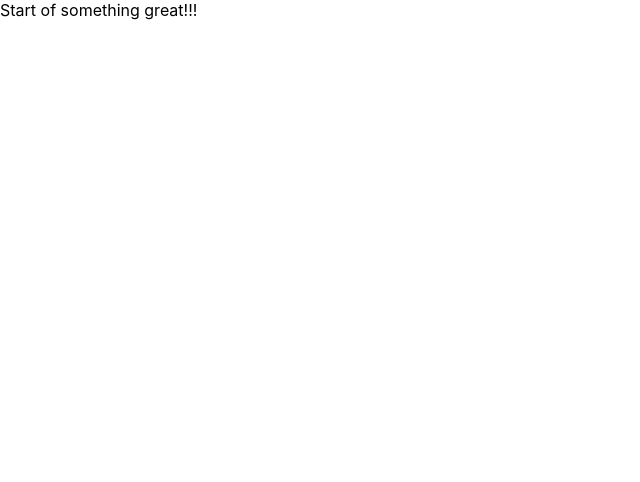
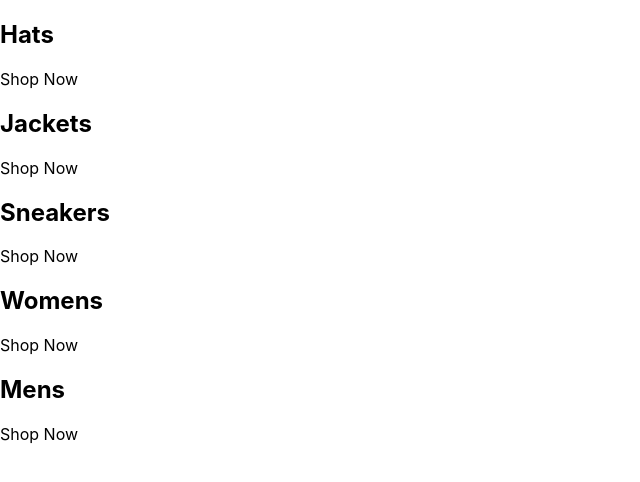
Before and after one commit to GusPrado/e-clothing, a React (Create React App) app: page / in a window 1280 px wide. Shown: the top 482 px of the page, without its empty margins (0-640 px from the left). Built offline with nearby package versions, Linux system fonts and the light colour scheme.

Commit message:
chore(App): Finish scaffold

```diff
--- a/src/App.js
+++ b/src/App.js
@@ -1,5 +1,43 @@
 const App = () => {
-  return <div>Start of something great!!!</div>;
+  return (
+    <div className="categories-container">
+      <div className="category-container">
+        {/* <img src="" alt="" /> */}
+        <div className="category-body-container">
+          <h2>Hats</h2>
+          <p>Shop Now</p>
+        </div>
+      </div>
+      <div className="category-container">
+        {/* <img src="" alt="" /> */}
+        <div className="category-body-container">
+          <h2>Jackets</h2>
+          <p>Shop Now</p>
+        </div>
+      </div>
+      <div className="category-container">
+        {/* <img src="" alt="" /> */}
+        <div className="category-body-container">
+          <h2>Sneakers</h2>
+          <p>Shop Now</p>
+        </div>
+      </div>
+      <div className="category-container">
+        {/* <img src="" alt="" /> */}
+        <div className="category-body-container">
+          <h2>Womens</h2>
+          <p>Shop Now</p>
+        </div>
+      </div>
+      <div className="category-container">
+        {/* <img src="" alt="" /> */}
+        <div className="category-body-container">
+          <h2>Mens</h2>
+          <p>Shop Now</p>
+        </div>
+      </div>
+    </div>
+  );
 };
 
 export default App;
```
